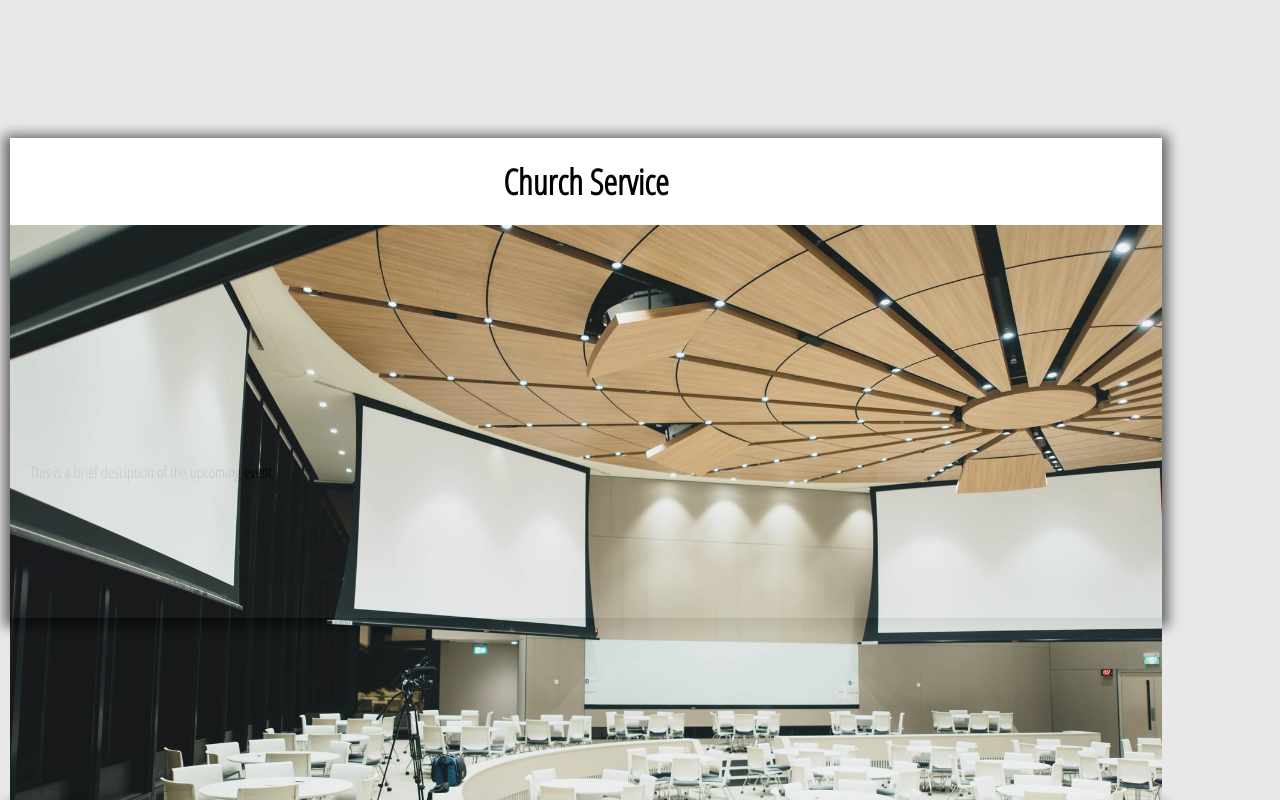
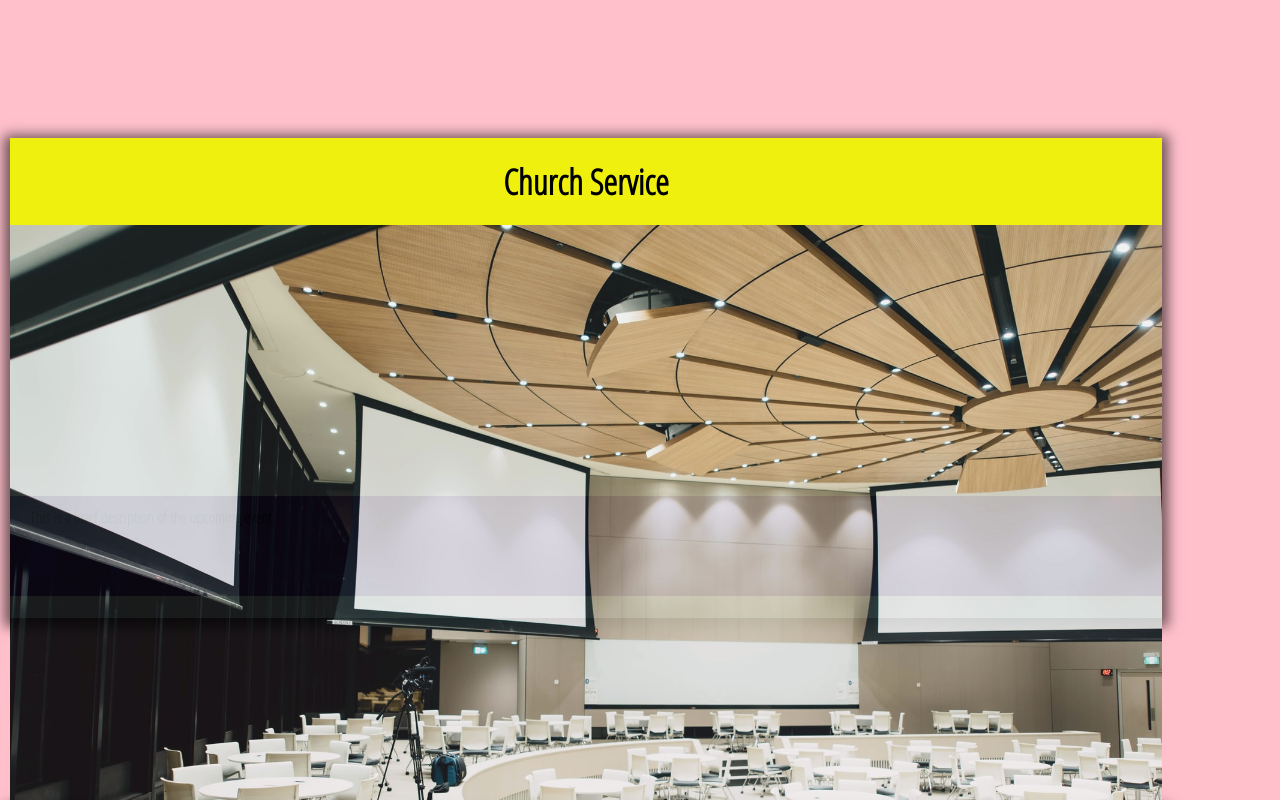
Before and after one commit to DylanTanakaMadawo/grace-abound, a React (Create React App) app: page / in a window 1280 px wide. Shown: the part 1860-2660 px from the top of the page. Built offline with nearby package versions, Linux system fonts and the light colour scheme.

Commit message:
committtt

```diff
--- a/src/comps/Pages/UpcomingEvents/Events/Events.css
+++ b/src/comps/Pages/UpcomingEvents/Events/Events.css
@@ -1,20 +1,20 @@
 .events-card {
-    height: 90vh;
-    /* width: 45%; */
-    width: 680px;
-    /* background-color: rgb(80, 114, 11); */
+    height: 92vh;
+    width: 50%;
+    /* width: 680px; */
+    background-color: rgb(80, 114, 11);
     margin: 90px 10px;
     box-shadow: 0px 3px 12px 6px rgba(0,0,0,0.57);
     background-color: white;
 
 }
 .event-header {
-    /* background-color: rgb(240, 240, 14); */
+    background-color: rgb(240, 240, 14);
     text-align: center;
     padding: 20px;
 }
 .event-image {
-    /* background-color: rgb(206, 96, 0); */
+    background-color: rgb(182, 85, 0);
     height: 455px;
     opacity: 0.9;
 }
@@ -22,9 +22,10 @@
     cursor: pointer;
 }
 .event-desc {
-    /* background-color: rebeccapurple; */
+    background-color: rebeccapurple;
     padding: 10px 50px;
-    height: 150px;
+    height: 100px;
+    margin-top: 45px;
 }
 .img-event {
     width: 100%;
--- a/src/comps/Pages/UpcomingEvents/UpcomingEvents.css
+++ b/src/comps/Pages/UpcomingEvents/UpcomingEvents.css
@@ -1,6 +1,6 @@
 .upcoming-events-section {
     height: 400vh;
-    /* background-color: pink; */
+    background-color: pink;
     display: flex;
     flex-direction: column;
     /* justify-content: space-around; */
```
